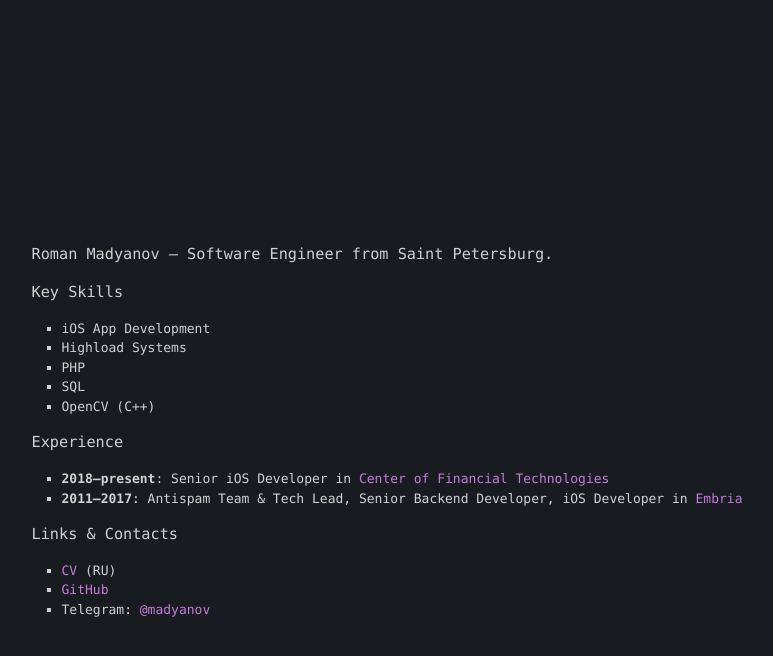
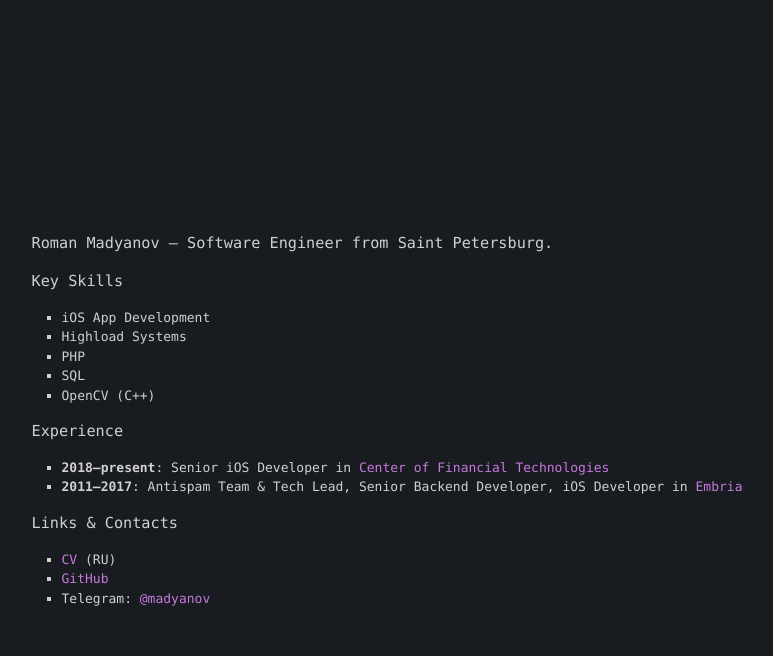
Before and after one commit to madyanov/madyanov.github.io, a Jekyll site: the page built from index.md, in a window 1280 px wide. Shown: the top 656 px of the page, without its empty margins (253-1026 px from the left). Built offline with Jekyll 4.4.1, drawn with Linux system fonts in a browser that asks for light colours.

```diff
--- a/_sass/home.scss
+++ b/_sass/home.scss
@@ -43,7 +43,7 @@ $on-phone:          600px !default;
   flex-direction: column;
   justify-content: center;
   align-items: center;
-  min-height: 97.5vh;
+  min-height: 95vh;
 }
 
 .wrapper {
```
